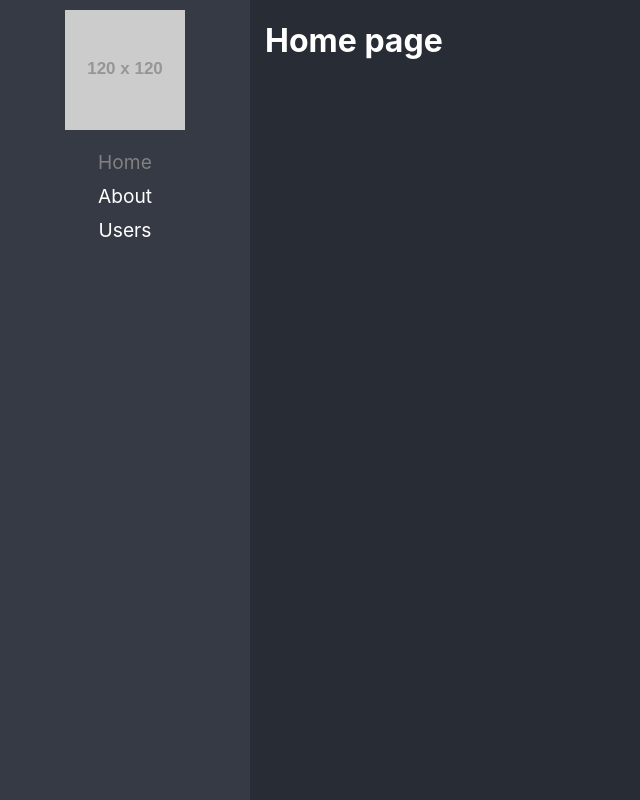
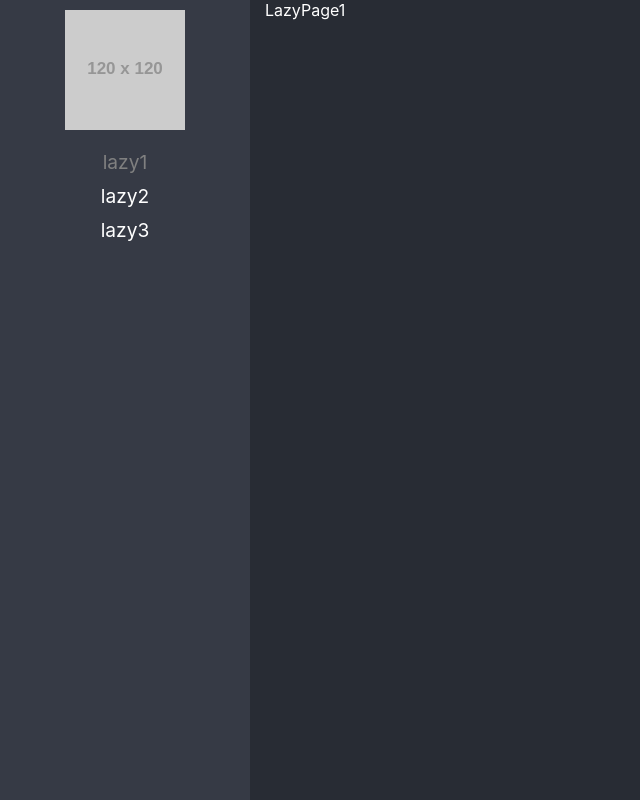
Before and after one commit to KrlosAren/react-base-project, a React (Create React App) app: page /lazy1 in a window 1280 px wide. Before the commit this address led to /. Shown: the whole page, without its empty margins (0-640 px from the left). Built offline with nearby package versions, Linux system fonts and the light colour scheme.

Commit message:
base lazy load

```diff
--- /dev/null
+++ b/src/01-lazyload/pages/LazyPage1.tsx
@@ -0,0 +1,6 @@
+
+export const LazyPage1 = () => {
+  return (
+    <div>LazyPage1</div>
+  )
+}
--- /dev/null
+++ b/src/01-lazyload/pages/LazyPage2.tsx
@@ -0,0 +1,6 @@
+
+export const LazyPage2 = () => {
+  return (
+    <div>LazyPage2</div>
+  )
+}
--- /dev/null
+++ b/src/01-lazyload/pages/LazyPage3.tsx
@@ -0,0 +1,6 @@
+
+export const LazyPage3 = () => {
+  return (
+    <div>LazyPage3</div>
+  )
+}
--- /dev/null
+++ b/src/01-lazyload/pages/index.ts
@@ -0,0 +1,3 @@
+export { LazyPage1 } from './LazyPage1';
+export { LazyPage2 } from './LazyPage2';
+export { LazyPage3 } from './LazyPage3';
--- a/src/routes/routes.tsx
+++ b/src/routes/routes.tsx
@@ -5,6 +5,7 @@ import {
   Route,
   Routes
 } from 'react-router-dom';
+import { LazyPage1, LazyPage2, LazyPage3 } from '../01-lazyload/pages';
 
 export const Navigation = () => {
   return (
@@ -20,31 +21,31 @@ export const Navigation = () => {
             <li>
               <NavLink
                 className={({ isActive }) => (isActive ? 'nav-active' : '')}
-                to='/'>
-                Home
+                to='/lazy1'>
+                lazy1
               </NavLink>
             </li>
             <li>
               <NavLink
                 className={({ isActive }) => (isActive ? 'nav-active' : '')}
-                to='/about'>
-                About
+                to='/lazy2'>
+                lazy2
               </NavLink>
             </li>
             <li>
               <NavLink
                 className={({ isActive }) => (isActive ? 'nav-active' : '')}
-                to='/user'>
-                Users
+                to='/lazy3'>
+                lazy3
               </NavLink>
             </li>
           </ul>
         </nav>
         <Routes>
-          <Route path='/' element={<h1>Home page</h1>} />
-          <Route path='/about' element={<h1>About</h1>} />
-          <Route path='/user' element={<h1>Users</h1>} />
-          <Route path='*' element={<Navigate to='/' replace />}></Route>
+          <Route path='lazy1' element={<LazyPage1 />} />
+          <Route path='lazy2' element={<LazyPage2 />} />
+          <Route path='lazy3' element={<LazyPage3 />} />
+          <Route path='*' element={<Navigate to='/lazy1' replace />}></Route>
         </Routes>
       </div>
     </BrowserRouter>
```
